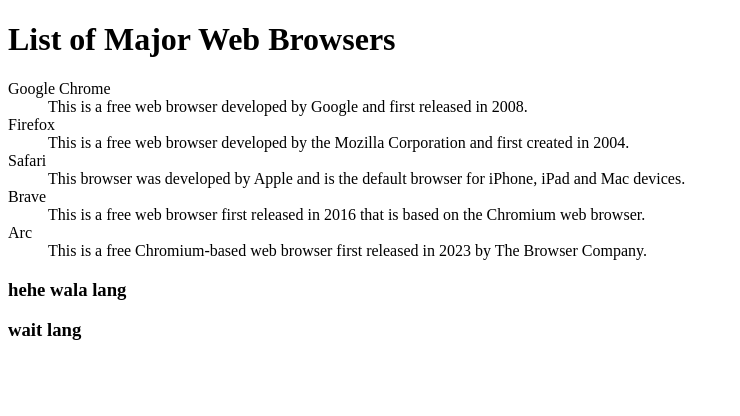
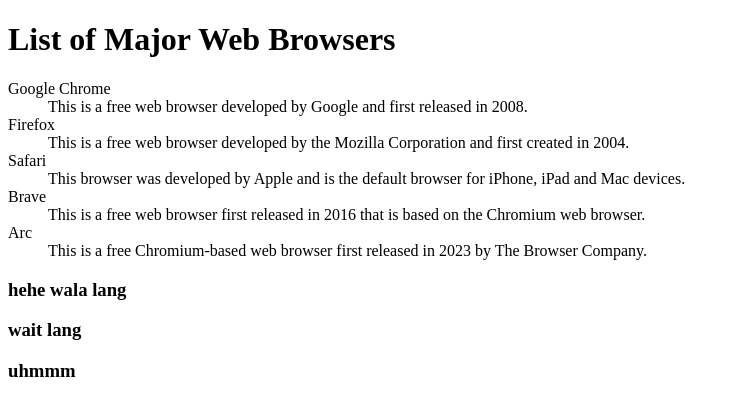
Before and after one commit to JustineBetito/Streak, a plain HTML site: page Semantic HTML/BuildAListofMajorWebBrowsers.html in a window 1280 px wide. Shown: the whole page, without its empty margins (0-740 px from the left). Drawn offline with Linux system fonts and the light colour scheme.

Commit message:
new file created under the semantic html folder

```diff
--- a/Semantic HTML/BuildAListofMajorWebBrowsers.html
+++ b/Semantic HTML/BuildAListofMajorWebBrowsers.html
@@ -29,6 +29,7 @@
 
             <h3>hehe wala lang </h3>
             <h3>wait lang</h3>
+            <h3>uhmmm</h3>
 
         </body>
 
```
Also changed, not shown: Semantic HTML/Quincy'sJobTipsPage.html (added).
